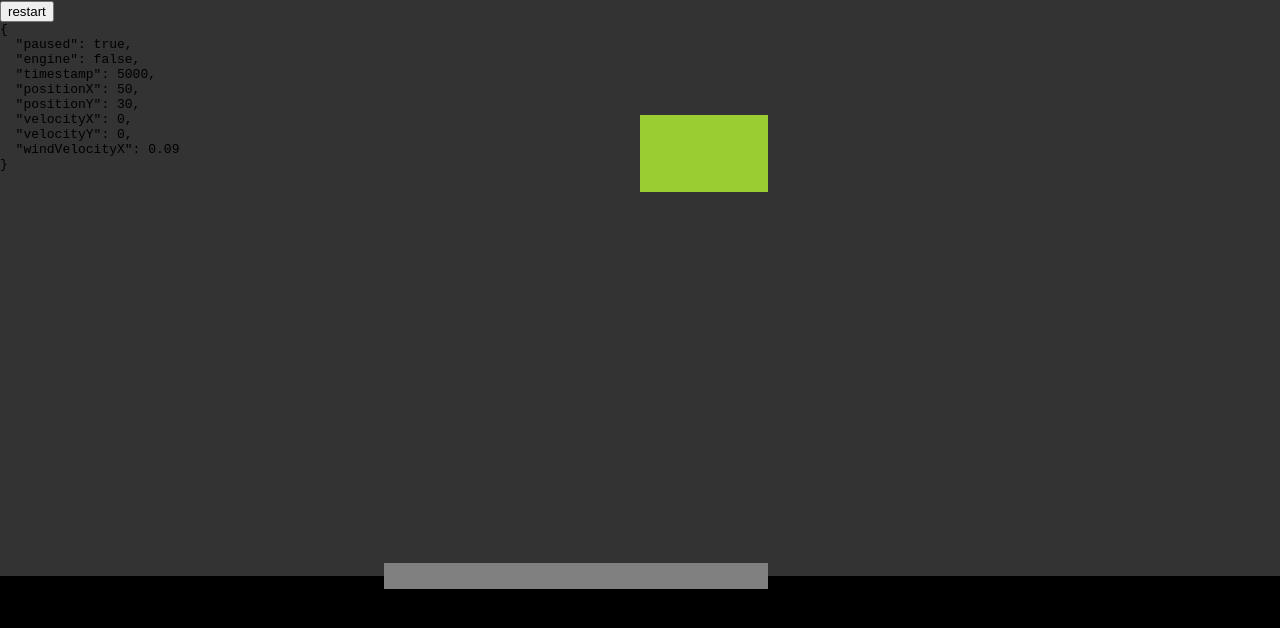
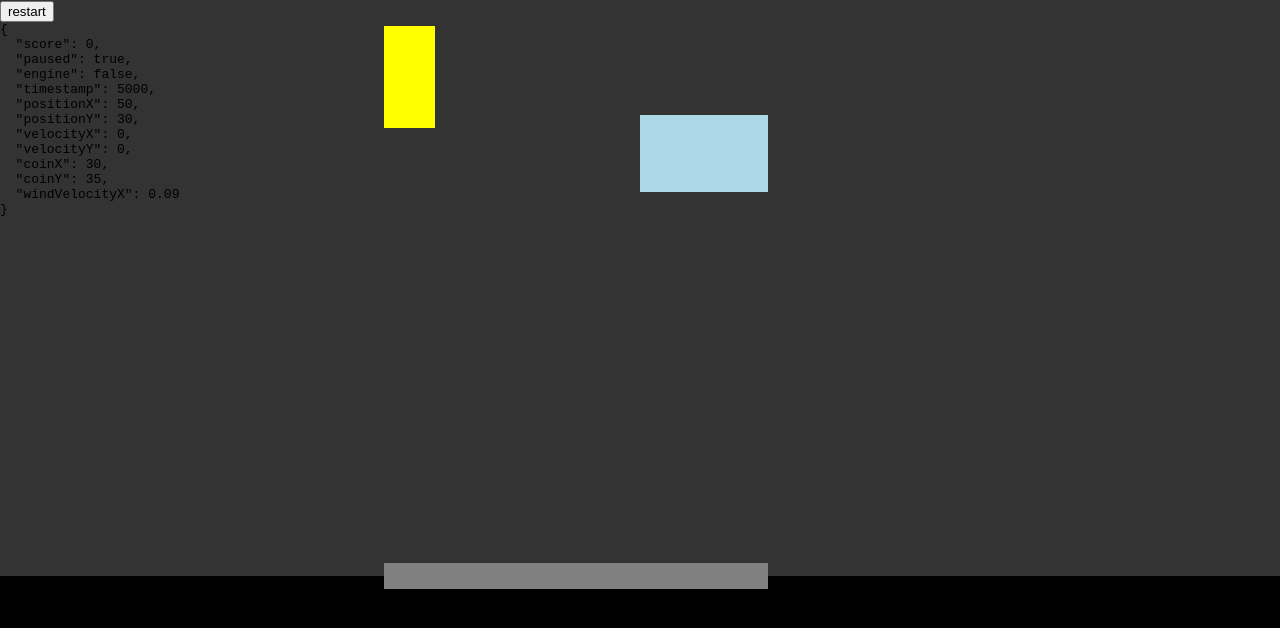
Before and after one commit to chrisbolin/stormcoins, a React (Create React App) app: page / in a window 1280 px wide. Shown: the top 628 px of the page. Built offline with nearby package versions, Linux system fonts and the light colour scheme.

Commit message:
add coins

```diff
--- a/src/App.css
+++ b/src/App.css
@@ -22,5 +22,10 @@
 
 .vehicle {
   position: absolute;
-  background-color: yellowgreen;
+  background-color: lightblue;
 }
+
+.coin {
+  position: absolute;
+  background-color: yellow;
+}
--- a/src/App.tsx
+++ b/src/App.tsx
@@ -18,7 +18,9 @@ import {
   PLATFORM_LEFT,
   PLATFORM_WIDTH,
   VEHICLE_WIDTH,
-  VEHICLE_HEIGHT
+  VEHICLE_HEIGHT,
+  COIN_HEIGHT,
+  COIN_WIDTH
 } from "./constants";
 
 const DispatchContext = createContext((action: GameAction) => {});
@@ -73,6 +75,21 @@ function Vehicle() {
   );
 }
 
+function Coin() {
+  const { coinX, coinY } = useContext(StateContext);
+  return (
+    <div
+      className="coin"
+      style={{
+        left: `${coinX}vw`,
+        bottom: `${coinY}vw`,
+        width: `${COIN_WIDTH}vw`,
+        height: `${COIN_HEIGHT}vw`
+      }}
+    />
+  );
+}
+
 function Debug() {
   const state = useContext(StateContext);
   return <pre style={{ margin: 0 }}>{JSON.stringify(state, null, 2)}</pre>;
@@ -91,6 +108,7 @@ const Game = memo(function() {
       <button onClick={() => dispatch(restart)}>restart</button>
       <Debug />
       <Platform />
+      <Coin />
       <Vehicle />
     </div>
   );
--- a/src/constants.tsx
+++ b/src/constants.tsx
@@ -4,9 +4,13 @@ export const FORCE_ENGINE = 2.5 * FORCE_GRAVITY;
 export const COEFFICIENT_DRAG = 0.01;
 export const COEFFICIENT_FRICTION = 0.1;
 
-// LAYOUT
+// FURNITURE
 export const PLATFORM_LEFT = 30;
 export const PLATFORM_WIDTH = 30;
+export const COIN_WIDTH = 4;
+export const COIN_HEIGHT = 8;
+
+// VEHICLE
 export const VEHICLE_WIDTH = 10;
 export const VEHICLE_HEIGHT = 6;
 export const VEHICLE_CRASH_VELOCITY = 0.04;
--- a/src/gameLoop.tsx
+++ b/src/gameLoop.tsx
@@ -13,6 +13,7 @@ import {
 
 // STATE
 export interface GameState {
+  score: number;
   paused: boolean;
   engine: boolean;
   timestamp: number;
@@ -20,10 +21,13 @@ export interface GameState {
   positionY: number;
   velocityX: number;
   velocityY: number;
+  coinX: number;
+  coinY: number;
   windVelocityX: number;
 }
 
 export const initialGameState: GameState = {
+  score: 0,
   paused: true,
   engine: false,
   timestamp: 0,
@@ -31,6 +35,8 @@ export const initialGameState: GameState = {
   positionY: 30,
   velocityX: 0,
   velocityY: 0,
+  coinX: 30,
+  coinY: 35,
   windVelocityX: 0.09
 };
 
```
